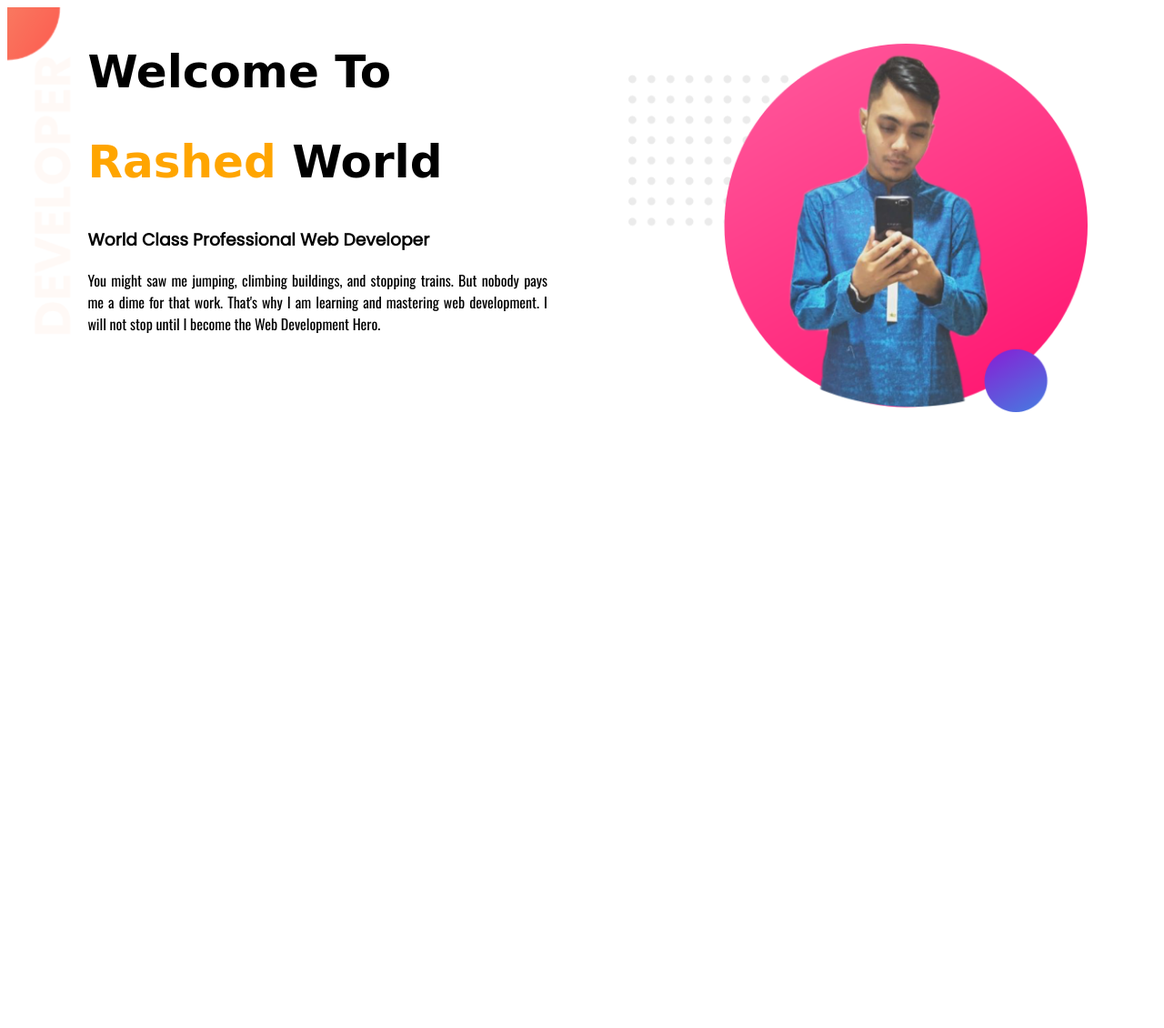
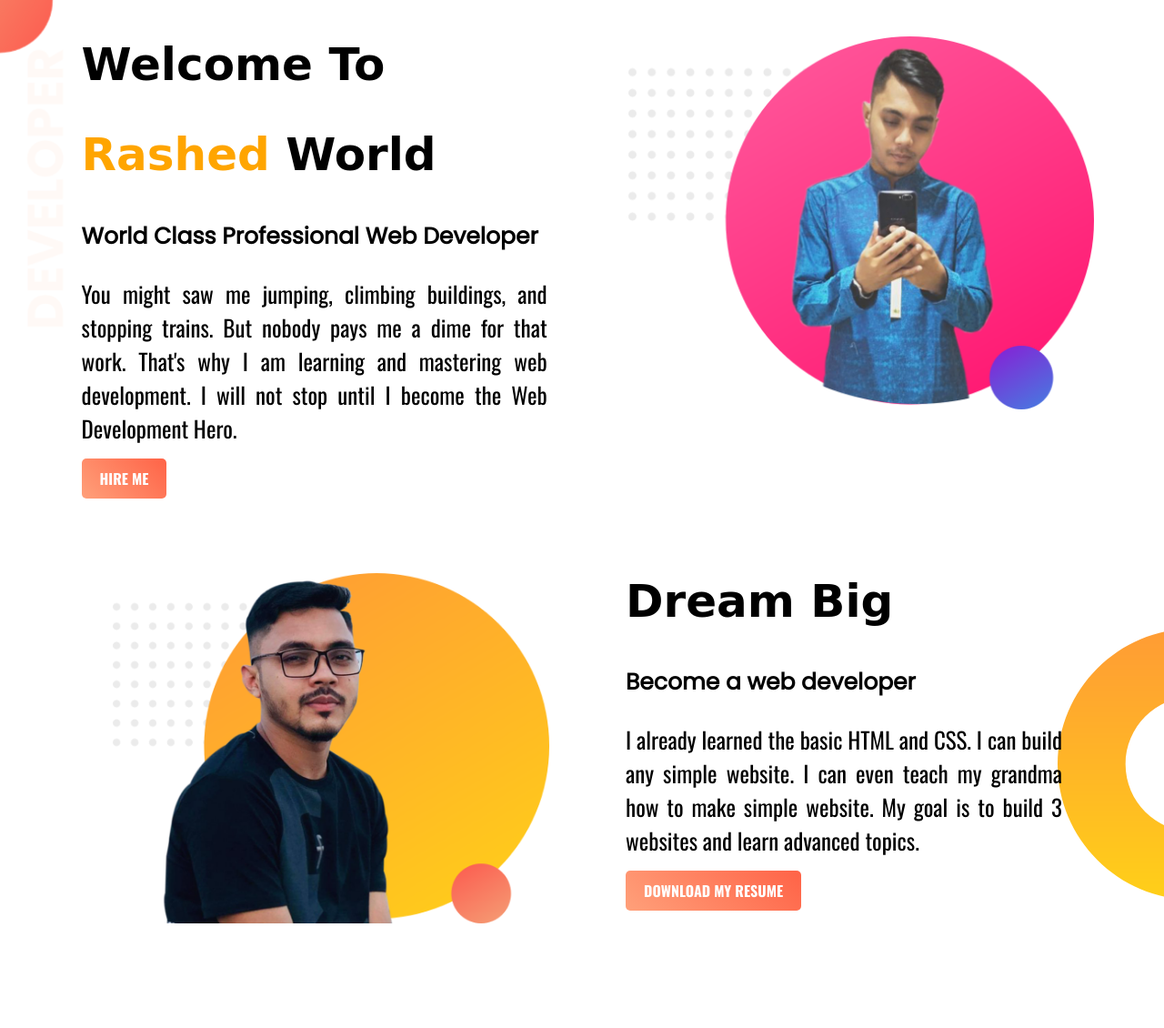
Before and after one commit to rashed-ctrl/web-portfolio, a plain HTML site: page index.html in a window 1280 px wide. Shown: the whole page at 91% size. Before the commit the page ends 800 px from the top, so only its background shows below. Drawn offline with nearby package versions, Linux system fonts and the light colour scheme; a web font is replaced by a local one.

Commit message:
section two added

```diff
--- a/index.html
+++ b/index.html
@@ -13,16 +13,34 @@
     <link href="https://fonts.googleapis.com/css2?family=Lato&family=Montserrat&family=Open+Sans&family=Oswald:wght@200;300;400;500;600;700&family=Poppins:wght@100;400&family=Roboto&family=Source+Sans+Pro&family=Staatliches&display=swap" rel="stylesheet">
 </head>
 <body>
+    <!-- section one start -->
     <section class="top-banner">
         <div class="half-width">
             <h1>Welcome To </h1>
     <h1><span class="name-highlight">Rashed</span> World</h1>
     <h3>World Class Professional Web Developer</h3>
     <p>You might saw me jumping, climbing buildings, and stopping trains. But nobody pays me a dime for that work. That's why I am learning and mastering web development. I will not stop until I become the Web Development Hero.</p>
+    <a class="link-button" target="_blank" href="https://www.linkedin.com/in/rashed-islam-37aa7a186/">HIRE ME</a>
         </div>
         <div class="half-width">
             <img src="images/rashedmirror.png" alt="">
         </div>
     </section>
+      <!-- section one end -->
+
+       <!-- section two start -->
+    <section class="second-banner">
+        <div class="half-width">
+            <img src="images/rashedselfie.png" alt="">
+        </div>
+        <div class="half-width">
+            <h1>Dream Big </h1>
+    <h3>Become a web developer</h3>
+    <p>I already learned the basic HTML and CSS. I can build any simple website. I can even teach my grandma how to make simple website. My goal is to build 3 websites and learn advanced topics.</p>
+    <a class="link-button" target="_blank" href="https://www.linkedin.com/in/rashed-islam-37aa7a186/">DOWNLOAD MY RESUME</a>
+        </div>
+
+    </section>
+     <!-- section two end -->
 </body>
 </html>
--- a/style.css
+++ b/style.css
@@ -1,4 +1,59 @@
+body{
+    margin: 0;
+    font-family: 'Oswald', sans-serif;
 
+}
+/* top section start */
+h1 {
+    font-size: 50px;
+    font-family: 'Pirata One', cursive;
+}
+.name-highlight {
+    color: orange;
+}
+h3{
+    font-family: 'Poppins', sans-serif;
+    font-size: 25px;
+}
+p{
+    font-family: 'Oswald', sans-serif;
+    font-weight: 400;
+    text-align: justify;
+    font-size: 25px;
+
+}
+.half-width {
+    width: 40%;
+    float: left;
+    margin-left: 5%;
+    padding-left: 2%;
+}.half-width img{
+    width: 100%;
+}
+img{
+    padding-top: 40px;
+}
+.top-banner {
+    background-image: url("images/top-banner.png");
+    padding-bottom: 50px;
+
+}
+section{
+    height: 500px;
+    background-repeat: no-repeat;
+}
+
+.link-button {
+    text-decoration: none;
+    background-image: linear-gradient(45deg,  lightsalmon, tomato);
+    padding: 10px 20px;
+    border-radius: 5px;
+    color: white;
+    font-weight: 700;
+}
+/* top section end */
+
+/* second section start */
 h1 {
     font-size: 50px;
     font-family: 'Pirata One', cursive;
@@ -26,11 +81,23 @@ p{
 img{
     padding-top: 40px;
 }
-.top-banner {
-    background-image: url("images/top-banner.png");
 
-}
 section{
     height: 500px;
     background-repeat: no-repeat;
 }
+
+.link-button {
+    text-decoration: none;
+    background-image: linear-gradient(45deg,  lightsalmon, tomato);
+    padding: 10px 20px;
+    border-radius: 5px;
+    color: white;
+    font-weight: 700;
+}
+.second-banner {
+    background-image: url("images/dream-bg.png");
+    background-position: right;
+    padding: 40px;
+}
+/* second section end */
```
